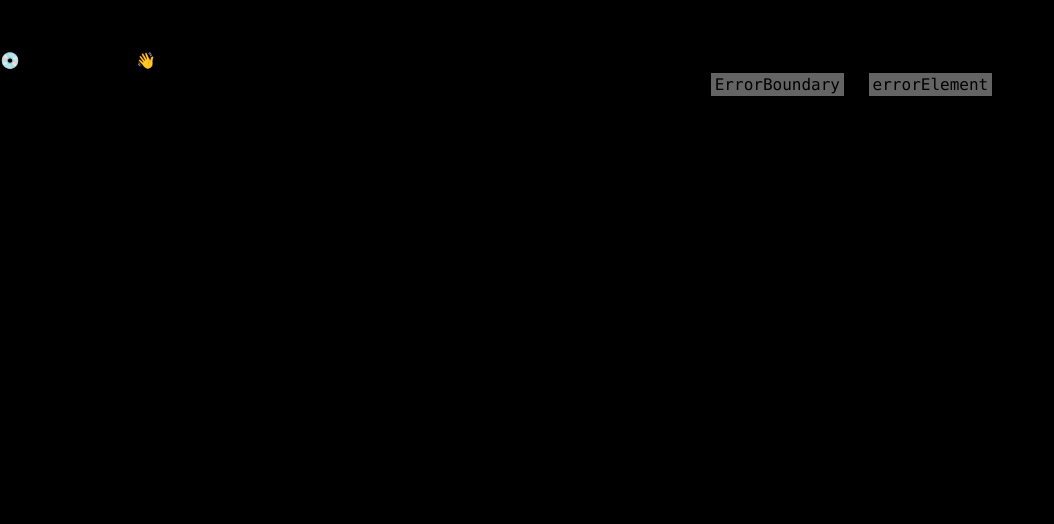
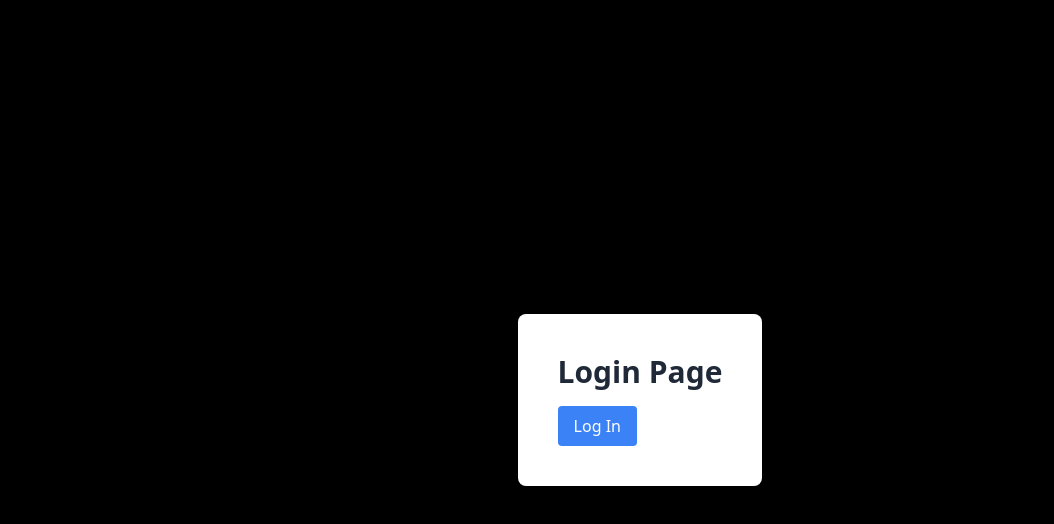
Before and after one commit to ajinkyabodke/basic-routing-setup, a React (Vite) app: page /login in a window 1280 px wide. Before the commit this address had no page. Shown: the top 524 px of the page, without its empty margins (0-1054 px from the left). Built offline with nearby package versions, Linux system fonts and the light colour scheme.

Commit message:
add protected routes

```diff
--- /dev/null
+++ b/src/context/AuthContext.jsx
@@ -0,0 +1,20 @@
+import { createContext, useContext, useState } from "react";
+
+const AuthContext = createContext();
+
+export const AuthProvider = ({ children }) => {
+  const [isAuthenticated, setIsAuthenticated] = useState(false);
+
+  const login = () => setIsAuthenticated(true);
+  const logout = () => setIsAuthenticated(false);
+
+  return (
+    <AuthContext.Provider value={{ isAuthenticated, login, logout }}>
+      {children}
+    </AuthContext.Provider>
+  );
+};
+
+export const useAuth = () => {
+  return useContext(AuthContext);
+};
--- a/src/pages/AboutMain.jsx
+++ /dev/null
@@ -1,16 +0,0 @@
-
-import { Link } from "react-router-dom";
-
-function AboutMain() {
-  return (
-    <div className="bg-white">
-      <h2 className="text-4xl text-center p-20">This is the About Page</h2>
-      <div>
-        <Link to="/about/team/1">Team 1</Link>
-        <Link to="/about/company/1">Company 1</Link>
-      </div>
-    </div>
-  );
-}
-
-export default AboutMain;
--- a/src/pages/Contact.jsx
+++ b/src/pages/Contact.jsx
@@ -1,6 +1,7 @@
 import MenuBar from "../components/menubar";
 
 function Contact() {
+  console.log("Contact Page");
   return (
     <>
       <MenuBar />
--- /dev/null
+++ b/src/pages/Login.jsx
@@ -0,0 +1,33 @@
+import { useNavigate } from "react-router-dom";
+import { useAuth } from "../context/AuthContext";
+
+function LoginPage() {
+  const { login } = useAuth();
+
+  const navigate = useNavigate();
+
+  const handleLogin = () => {
+    login();
+    navigate("/contact");
+  };
+
+  return (
+    <>
+      <div className="min-h-screen flex items-center justify-center ">
+        <div className="bg-white p-10 rounded-lg shadow-md">
+          <h1 className="text-3xl font-semibold mb-4 text-gray-800">
+            Login Page
+          </h1>
+          <button
+            onClick={handleLogin}
+            className="bg-blue-500 text-white py-2 px-4 rounded hover:bg-blue-600"
+          >
+            Log In
+          </button>
+        </div>
+      </div>
+    </>
+  );
+}
+
+export default LoginPage;
--- /dev/null
+++ b/src/pages/ProtectedRoute.jsx
@@ -0,0 +1,17 @@
+import React from "react";
+import { useAuth } from "../context/AuthContext";
+import { Navigate, Route, Routes } from "react-router-dom";
+
+function ProtectedRoute({ path, element }) {
+  const { isAuthenticated } = useAuth("true");
+
+  return isAuthenticated ? (
+    <Routes>
+      <Route path={path} element={element} />
+    </Routes>
+  ) : (
+    <Navigate to="/login" />
+  );
+}
+
+export default ProtectedRoute;
```
Also changed, not shown: src/App.jsx (+12 -3 lines).
